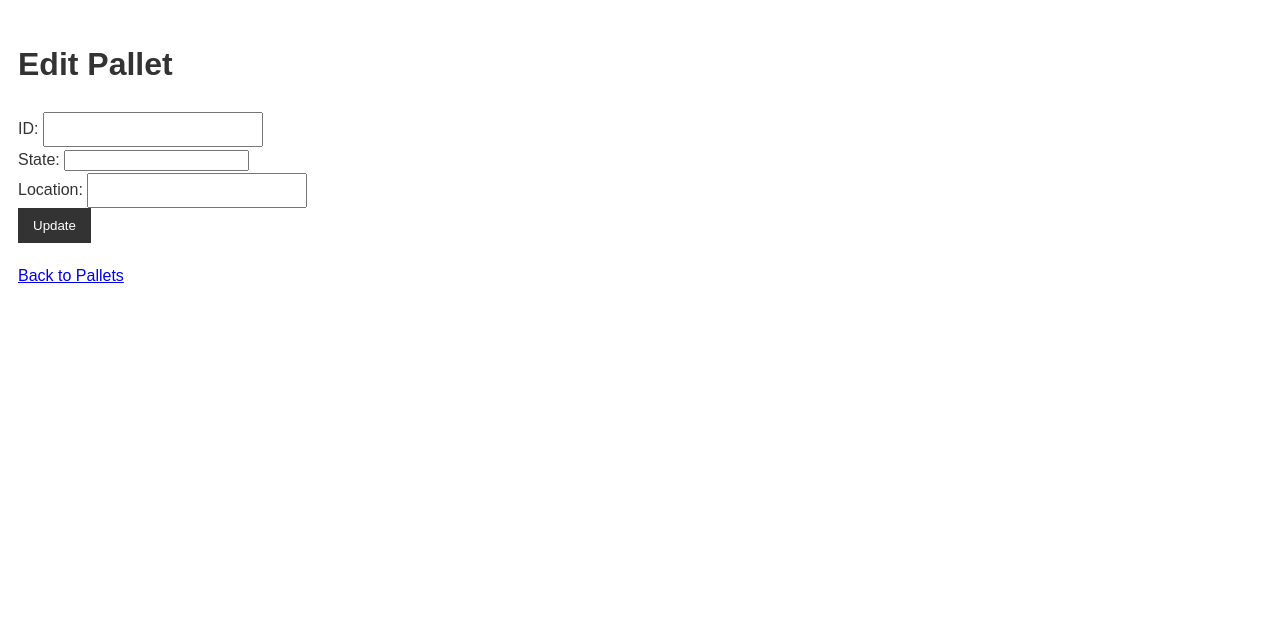
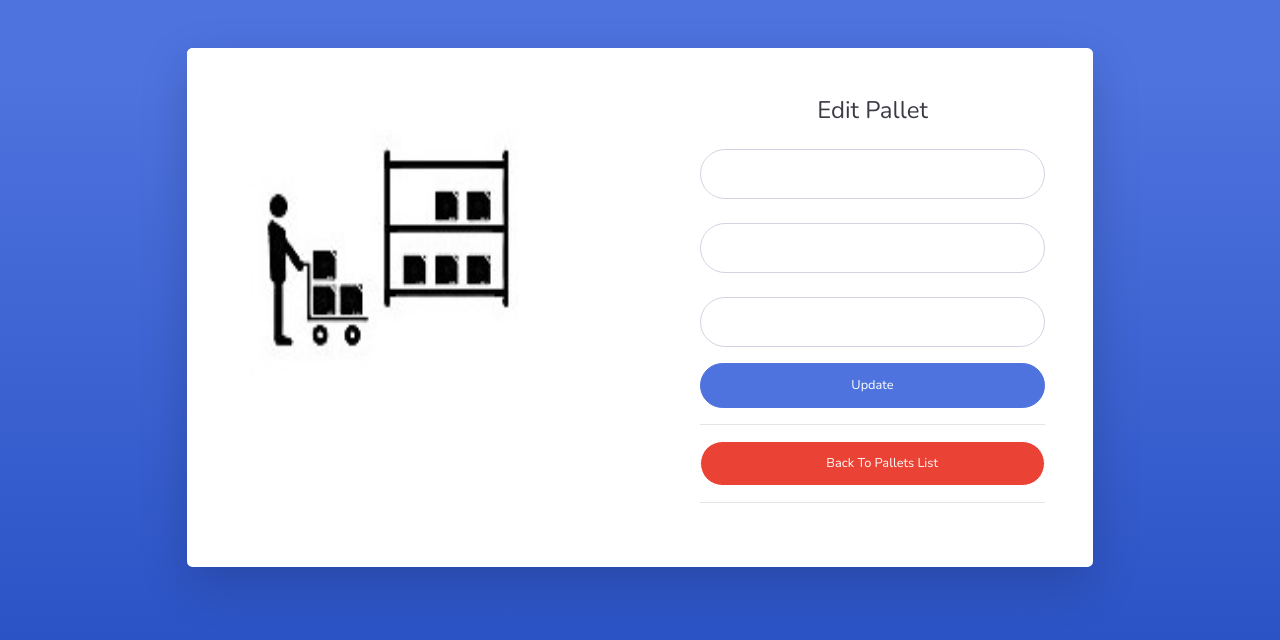
Before and after one commit to AeroWatchDkIT/AdminViewPy, a Flask app: page /editPallet/1 in a window 1280 px wide. Shown: the top 640 px of the page. Run offline with Flask 3, Linux system fonts and the light colour scheme; the visitor is signed in with stand-in values (Sample User, id 1); data that the repository does not hold is empty; some libraries are stand-ins or nearby versions.

Commit message:
:art: Fixed styling on edit pallet

```diff
--- a/templates/editPallet.html
+++ b/templates/editPallet.html
@@ -3,23 +3,86 @@
 <head>
     <meta charset="UTF-8">
     <meta name="viewport" content="width=device-width, initial-scale=1.0">
-    <link rel="stylesheet" href="{{ url_for('static', filename='css/style.css') }}">
+    <link rel="stylesheet" href="{{ url_for('static', filename='bootstrap/css/sb-admin-2.css') }}">
+    <link rel="stylesheet" href="{{ url_for('static', filename='bootstrap/vendor/fontawesome-free/css/all.min.css') }}">
+    <link rel="stylesheet" href="{{ url_for('static', filename='bootstrap/css/sb-admin-2.min.css') }}">
+    <link href="https://fonts.googleapis.com/css?family=Nunito:200,200i,300,300i,400,400i,600,600i,700,700i,800,800i,900,900i" rel="stylesheet">
+    <link rel="icon" href="{{url_for('static', filename='bootstrap/img/PalletSync2Logo.jpg')}}" type="image/x-icon" />
     <title>Edit Pallet</title>
 </head>
+<body class="bg-gradient-primary">
+    <!-- Include Bootstrap JS and jQuery -->
+    <script src="https://code.jquery.com/jquery-3.5.1.slim.min.js"></script>
+    <script src="https://cdn.jsdelivr.net/npm/@popperjs/core@2.5.3/dist/umd/popper.min.js"></script>
+    <script src="https://maxcdn.bootstrapcdn.com/bootstrap/4.5.2/js/bootstrap.min.js"></script>
+
+    <!-- Include your validation.js script -->
+    <script src="{{ url_for('static', filename='js/validation.js') }}"></script>
+
+
+    <div class="container">
+
+        <!-- Outer Row -->
+        <div class="row justify-content-center">
+
+            <div class="col-xl-10 col-lg-12 col-md-9">
+
+                <div class="card o-hidden border-0 shadow-lg my-5">
+                    <div class="card-body p-0">
+                        <!-- Nested Row within Card Body -->
+                        <div class="row">
+                            <div class="col-lg-6 d-none d-lg-block">
+                                <img src="{{url_for('static', filename='bootstrap/img/PalletSync2Logo.jpg')}}" alt="PalletSync Logo" width="400" height="400">
+                            </div>
+                            <div class="col-lg-6">
+                                <div class="p-5">
+                                    <div class="text-center">
+                                        <h1 class="h4 text-gray-900 mb-4">Edit Pallet</h1>
+                                    </div>
+                                    <form method="POST" class="user">
+                                        <div class="form-group">
+                                            <input type="hidden" name="_method" value="PUT">  <!-- This is for using PUT in Flask -->
+                                            <input type="text" id="id" name="id" class="form-control form-control-user"
+                                                value="{{pallet.id}}" required>
+                                        </br>
+                                            <input type="number" id="state" name="state" class="form-control form-control-user"
+                                                value="{{pallet.state}}" required>
+                                    </br>
+                                            <input type="text" id="location" name="location" class="form-control form-control-user"
+                                                value="{{pallet.location}}" required>
+                                        </div>
+                                        <button type="submit" class="btn btn-primary btn-user btn-block">
+                                            Update
+                                        </button>
+                                        <hr>
+                                        <a href="{{ url_for('pallets') }}" class="btn btn-google btn-user btn-block">
+                                            <i class="fab fa-fw"></i> Back To Pallets List
+                                        </a>
+                                    </form>
+                                    <hr>
+                                </div>
+                            </div>
+                        </div>
+                    </div>
+                </div>
+
+            </div>
+
+        </div>
+
+    </div>
+
+    <script src="{{ url_for('static', filename='bootstrap/vendor/jquery/jquery.min.js') }}"></script>
+    <!-- Bootstrap core JavaScript-->
+    <script src="{{ url_for('static', filename='bootstrap/vendor/jquery/jquery.min.js') }}"></script>
+    <script src="{{ url_for('static', filename='bootstrap/vendor/bootstrap/js/bootstrap.bundle.min.js') }}"></script>
+    <!-- Core plugin JavaScript-->
+    <script src="{{url_for('static', filename='bootstrap/vendor/jquery-easing/jquery.easing.min.js')}}"></script>
+    <!-- Custom scripts for all pages-->
+    <script src="{{url_for('static', filename='bootstrap/js/sb-admin-2.min.js')}}"></script>
+    <!-- Page level plugins -->
+    <script src="{{url_for('static', filename='bootstrap/vendor/chart.js/Chart.min.js')}}"></script>
+    <!-- Page level custom scripts -->
+</body>
 <body>
-    <h1>Edit Pallet</h1>
-    <form action="/editPallet/{{pallet.id}}" method="POST">
-        <label for="id">ID:</label>
-        <input type="text" id="id" name="id" value="{{ pallet.id }}" required>
-        <br>
-        <label for="state">State:</label>
-        <input type="number" id="state" name="state" value="{{ pallet.state }}" required>
-        <br>
-        <label for="location">Location:</label>
-        <input type="text" id="location" name="location" value="{{ pallet.location }}" required>
-        <br>
-        <button type="submit">Update</button>
-    </form>
-    <a href="{{ url_for('pallets') }}">Back to Pallets</a>
-</body>
 </html>
```
